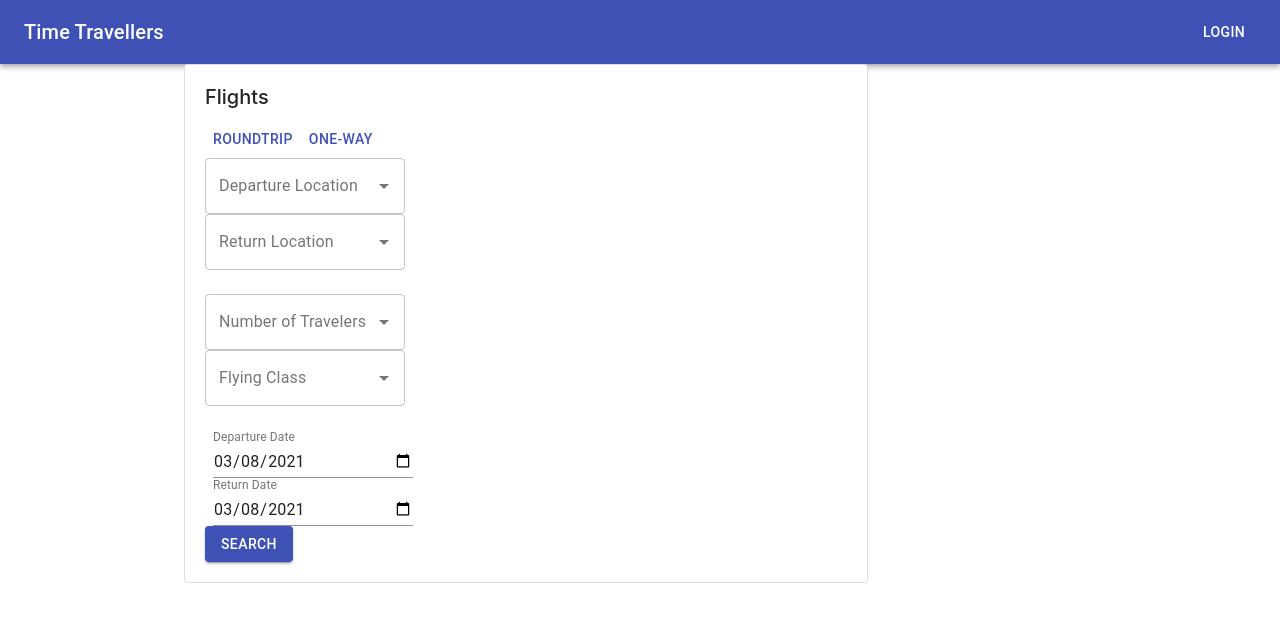
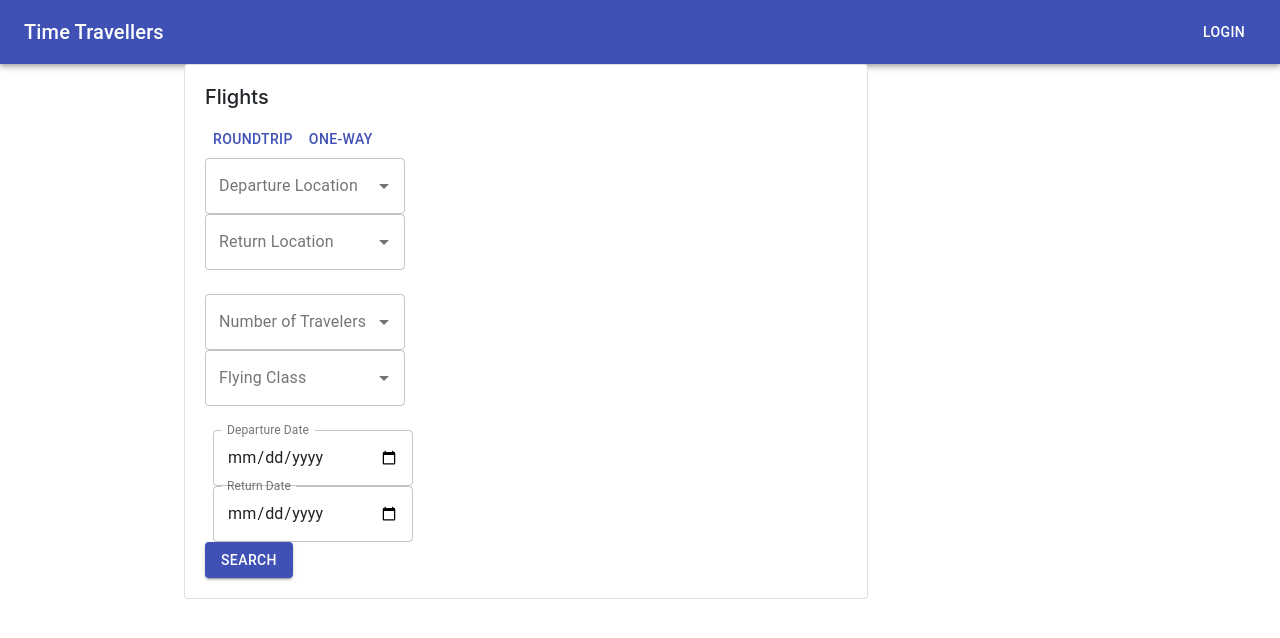
Before and after one commit to JannatJameel/Travel-fe, a React (Create React App) app: page / in a window 1280 px wide. Shown: the top 638 px of the page. Built offline with nearby package versions, Linux system fonts and the light colour scheme.

Commit message:
fianlly onChange working and submit + ahow and hide elelemnts

```diff
--- a/src/components/Home/DepartureLocation.js
+++ b/src/components/Home/DepartureLocation.js
@@ -1,19 +1,26 @@
-import TextField from "@material-ui/core/TextField";
-import Autocomplete from "@material-ui/lab/Autocomplete";
+// import TextField from "@material-ui/core/TextField";
+// import Autocomplete from "@material-ui/lab/Autocomplete";
+// import { useState, useEffect } from "react";
 
-const DepartureLocation = () => {
-  return (
-    <Autocomplete
-      id="combo-box-demo"
-      options={location}
-      getOptionLabel={(option) => option.title}
-      style={{ width: 200 }}
-      renderInput={(params) => (
-        <TextField {...params} label="Departure Location" variant="outlined" />
-      )}
-    />
-  );
-};
+// const DepartureLocation = ({ flight, setFlight }) => {
 
-export default DepartureLocation;
-const location = [{ title: "Bahrain" }, { title: "UAE" }, { title: "KSA" }];
+//   console.log(flight);
+//   return (
+//     <Autocomplete
+//       value={value}
+//       onChange={(event, newValue) => {
+//         setValue(newValue);
+//       }}
+//       id="combo-box-demo"
+//       options={location}
+//       getOptionLabel={(option) => option}
+//       style={{ width: 200 }}
+//       renderInput={(params) => (
+//         <TextField {...params} label="Departure Location" variant="outlined" />
+//       )}
+//     />
+//   );
+// };
+
+// export default DepartureLocation;
+// const location = ["Bahrain", "UAE", "KSA"];
--- a/src/components/Home/index.js
+++ b/src/components/Home/index.js
@@ -1,35 +1,180 @@
-import DepartureDate from "./DepartureDate";
-import Travelers from "./Travelers";
-import ReturnDate from "./ReturnDate";
-import FlyingClass from "./FlyingClass";
-import DepartureLocation from "./DepartureLocation";
-import ReturnLocation from "./ReturnLocation";
 import Button from "@material-ui/core/Button";
 import Container from "@material-ui/core/Container";
+import { useState } from "react";
+import TextField from "@material-ui/core/TextField";
+import Autocomplete from "@material-ui/lab/Autocomplete";
+
+import { makeStyles } from "@material-ui/core/styles";
+
+const useStyles = makeStyles((theme) => ({
+  container: {
+    display: "flex",
+    flexWrap: "wrap",
+  },
+  textField: {
+    marginLeft: theme.spacing(1),
+    marginRight: theme.spacing(1),
+    width: 200,
+  },
+}));
 
 const Home = () => {
+  const classes = useStyles();
+
+  //   const [value, setValue] = useState("");
+
+  const [flight, setFlight] = useState({
+    departureDate: "",
+    returnDate: "",
+  });
+  console.log(flight);
+  const handleSubmit = () => {
+    console.log(flight);
+  };
+
+  const handleChange = (event) => {
+    setFlight({ ...flight, [event.target.name]: event.target.value });
+    console.log("SUBMIT", flight);
+  };
+  //Show and hide element
+  var hidden = false;
+  function action() {
+    hidden = !hidden;
+    if (hidden) {
+      document.getElementById("togglee").style.visibility = "hidden";
+    } else {
+      document.getElementById("togglee").style.visibility = "visible";
+    }
+  }
   return (
     <Container maxWidth="md">
       <div class="card w-75">
         <div class="card-body">
           <h5 class="card-title">Flights</h5>
 
-          <Button color="primary">Roundtrip</Button>
-          <Button color="primary">One-way</Button>
+          <Button onClick={action} color="primary">
+            Roundtrip
+          </Button>
+          <Button onClick={action} color="primary">
+            One-way
+          </Button>
 
           <br />
-          <DepartureLocation />
-          <ReturnLocation />
+          {/* Departure Flight */}
+          <Autocomplete
+            value={flight.departureLocation}
+            name="departureLocation"
+            id="combo-box-demo"
+            onChange={(event, newValue) => {
+              setFlight({ ...flight, departureLocation: newValue });
+            }}
+            options={departureLocation}
+            getOptionLabel={(option) => option}
+            style={{ width: 200 }}
+            renderInput={(params) => (
+              <TextField
+                {...params}
+                label="Departure Location"
+                variant="outlined"
+              />
+            )}
+          />
+          {/* Return Flight */}
+          <div id="togglee">
+            <Autocomplete
+              value={flight.returnLocation}
+              name="returnLocation"
+              id="combo-box-demo"
+              onChange={(event, newValue) => {
+                setFlight({ ...flight, returnLocation: newValue });
+              }}
+              options={returnLocation}
+              getOptionLabel={(option) => option}
+              style={{ width: 200 }}
+              renderInput={(params) => (
+                <TextField
+                  {...params}
+                  label="Return Location"
+                  variant="outlined"
+                />
+              )}
+            />
+          </div>
 
           <br />
-          <Travelers />
-          <FlyingClass />
+          {/* Travelers */}
+          <Autocomplete
+            value={flight.travelers}
+            name="travelers"
+            id="combo-box-demo"
+            onChange={(event, newValue) => {
+              setFlight({ ...flight, travelers: newValue });
+            }}
+            options={travelers}
+            getOptionLabel={(option) => option}
+            style={{ width: 200 }}
+            renderInput={(params) => (
+              <TextField
+                {...params}
+                label="Number of Travelers"
+                variant="outlined"
+              />
+            )}
+          />
+          {/* Flying Class */}
+          <Autocomplete
+            value={flight.flightClass}
+            name="flightClass"
+            id="combo-box-demo"
+            onChange={(event, newValue) => {
+              setFlight({ ...flight, flightClass: newValue });
+            }}
+            options={flightClass}
+            getOptionLabel={(option) => option}
+            style={{ width: 200 }}
+            renderInput={(params) => (
+              <TextField {...params} label="Flying Class" variant="outlined" />
+            )}
+          />
 
           <br />
-          <DepartureDate />
-          <ReturnDate />
+          {/* Departure Date */}
+          <form className={classes.container} noValidate>
+            <TextField
+              name="departureDate"
+              value={flight.departureDate}
+              onChange={handleChange}
+              variant="outlined"
+              id="date"
+              label="Departure Date"
+              type="date"
+              defaultValue="2021-03-08"
+              className={classes.textField}
+              InputLabelProps={{
+                shrink: true,
+              }}
+            />
+          </form>
+          {/* Return Date */}
 
-          <Button variant="contained" color="primary">
+          <form className={classes.container} noValidate>
+            <TextField
+              name="returnDate"
+              value={flight.returnDate}
+              onChange={handleChange}
+              variant="outlined"
+              id="date"
+              label="Return Date"
+              type="date"
+              defaultValue="2021-03-08"
+              className={classes.textField}
+              InputLabelProps={{
+                shrink: true,
+              }}
+            />
+          </form>
+
+          <Button onClick={handleSubmit} variant="contained" color="primary">
             Search
           </Button>
         </div>
@@ -37,5 +182,9 @@ const Home = () => {
     </Container>
   );
 };
+const departureLocation = ["Bahrain", "UAE", "KSA"];
+const returnLocation = ["Bahrain", "UAE", "KSA"];
+const travelers = ["1 Adult", "2 Adults", "3 Adults"];
+const flightClass = ["Economy", "Business Class", "First Class"];
 
 export default Home;
```
